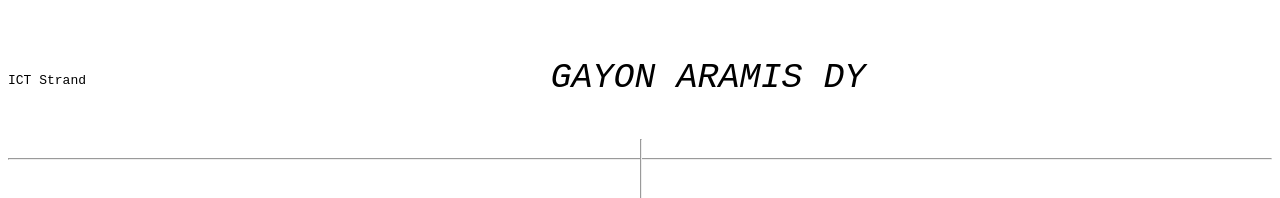
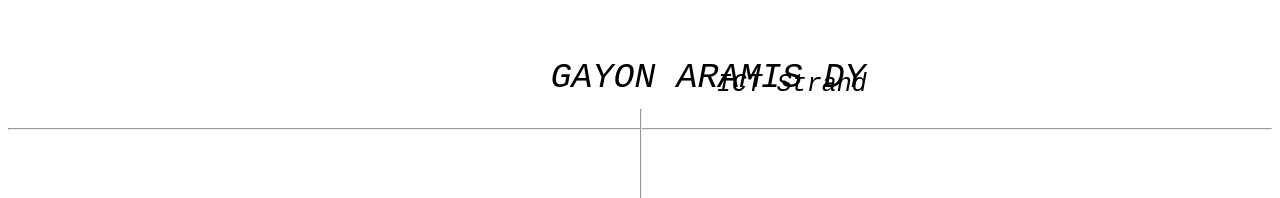
Before and after one commit to ictcompetencestudentno5/respo141, a plain HTML site: page index.html in a window 1280 px wide. Shown: the top 198 px of the page. Drawn offline with Linux system fonts and the light colour scheme.

Commit message:
Update resume.css

```diff
--- a/resume.css
+++ b/resume.css
@@ -6,7 +6,7 @@
     text-align: center;
 }
 
-#STRAND {
+.STRAND {
     position: absolute;
     left: 56%;
     top: 8.8%;
```
